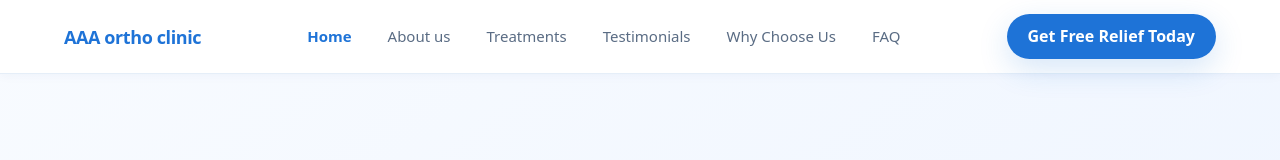
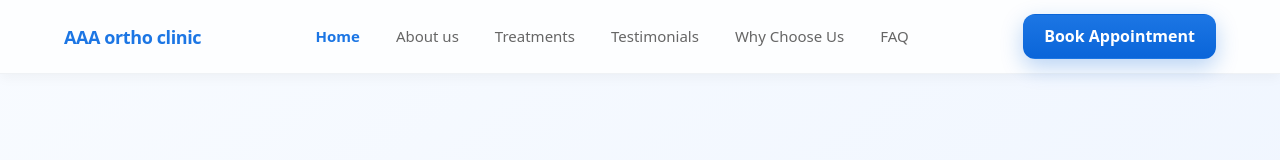
Before and after one commit to NithishKumarSl/aaa-ortho-clinic-website, a Next.js app: page / in a window 1280 px wide. Shown: the top 160 px of the page. Built offline with nearby package versions, Linux system fonts and the light colour scheme.

Commit message:
updated cts

```diff
--- a/components/footer.tsx
+++ b/components/footer.tsx
@@ -95,7 +95,16 @@ export default function Footer() {
         <div className="site-bottom flex flex-col md:flex-row justify-center items-center pt-6 border-t border-[#d4e4f7] text-[13px] text-[#6b7f99] gap-1">
           <div>© 2025 - 26 ALL RIGHTS RESERVED AAA ORTHO CLINIC</div>
           <div className="hidden md:block">|</div>
-          <div>DESIGNED BY ROAMING DIGITAL</div>
+          <div>
+            <a
+              href="https://roamingdigitals.in/"
+              target="_blank"
+              rel="noopener noreferrer"
+              className="text-[#6b7f99] hover:text-[#1e7ce6] transition-colors no-underline hover:underline"
+            >
+              DESIGNED BY ROAMING DIGITAL
+            </a>
+          </div>
         </div>
       </div>
     </footer>
--- a/components/navbar.tsx
+++ b/components/navbar.tsx
@@ -33,34 +33,34 @@ export default function Navbar() {
   }
 
   return (
-    <header className="site-header fixed top-0 left-0 right-0 z-100 bg-white border-b border-[#e5eef8] shadow-[0_2px_10px_rgba(10,60,140,0.04)] px-5 md:px-[5%]">
+    <header className="site-header fixed top-0 left-0 right-0 z-100 bg-[#FDFEFF] border-b border-[rgba(18,52,91,0.06)] shadow-[0_4px_12px_rgba(0,0,0,0.04)] px-5 md:px-[5%]">
       <div className="container max-w-[1280px] mx-auto">
         <div className="header-inner flex items-center justify-between gap-6 py-3.5 min-h-[70px]">
           {/* Logo */}
-          <a href="#top" className="brand flex items-center gap-2.5 no-underline text-[#1e73d7] font-bold tracking-tight">
+          <a href="#top" className="brand flex items-center gap-2.5 no-underline text-[#1c76e4] font-bold tracking-tight">
             <span className="brand-text text-lg md:text-lg">AAA ortho clinic</span>
           </a>
 
           {/* Desktop Nav */}
           <nav className="main-nav hidden md:block" aria-label="Primary">
             <ul className="list-none flex gap-6 m-0 p-0 text-[15px]">
-              <li><a href="#top" className="no-underline text-[#1e73d7] px-1.5 py-2 font-semibold">Home</a></li>
-              <li><a href="#about" className="no-underline text-[#5a6c84] px-1.5 py-2 font-medium hover:text-[#1e73d7] transition-colors">About us</a></li>
-              <li><a href="#treatments" className="no-underline text-[#5a6c84] px-1.5 py-2 font-medium hover:text-[#1e73d7] transition-colors">Treatments</a></li>
-              <li><a href="#testimonials" className="no-underline text-[#5a6c84] px-1.5 py-2 font-medium hover:text-[#1e73d7] transition-colors">Testimonials</a></li>
-              <li><a href="#why-us" className="no-underline text-[#5a6c84] px-1.5 py-2 font-medium hover:text-[#1e73d7] transition-colors">Why Choose Us</a></li>
-              <li><a href="#faq" className="no-underline text-[#5a6c84] px-1.5 py-2 font-medium hover:text-[#1e73d7] transition-colors">FAQ</a></li>
+              <li><a href="#top" className="no-underline text-[#1c76e4] px-1.5 py-2 font-semibold">Home</a></li>
+              <li><a href="#about" className="no-underline text-[#666] px-1.5 py-2 font-medium hover:text-[#0a65d9] transition-colors">About us</a></li>
+              <li><a href="#treatments" className="no-underline text-[#666] px-1.5 py-2 font-medium hover:text-[#0a65d9] transition-colors">Treatments</a></li>
+              <li><a href="#testimonials" className="no-underline text-[#666] px-1.5 py-2 font-medium hover:text-[#0a65d9] transition-colors">Testimonials</a></li>
+              <li><a href="#why-us" className="no-underline text-[#666] px-1.5 py-2 font-medium hover:text-[#0a65d9] transition-colors">Why Choose Us</a></li>
+              <li><a href="#faq" className="no-underline text-[#666] px-1.5 py-2 font-medium hover:text-[#0a65d9] transition-colors">FAQ</a></li>
             </ul>
           </nav>
 
           {/* CTA Button */}
           <div className="header-cta flex items-center gap-3">
-            <a href="tel:8220776119" className="hidden md:inline-flex items-center gap-2 px-5 py-2.5 rounded-full font-semibold no-underline bg-[#1e73d7] text-white border border-transparent shadow-[0_10px_30px_rgba(30,115,215,0.18)] hover:bg-[#1664c1] transition-colors">
-              Get Free Relief Today
+            <a href="tel:8220776119" className="hidden md:inline-flex items-center gap-2 px-5 py-2.5 rounded-xl font-semibold no-underline bg-[linear-gradient(180deg,#1c76e4,#0a65d9)] text-white border border-transparent shadow-[0_8px_22px_rgba(10,101,217,0.28)] hover:-translate-y-0.5 hover:shadow-[0_12px_28px_rgba(10,101,217,0.35)] transition-all">
+            Book Appointment
             </a>
             {/* Hamburger */}
             <button
-              className="hamburger md:hidden border-0 p-2 bg-transparent cursor-pointer"
+              className="hamburger md:hidden border-0 p-2 bg-transparent cursor-pointer text-[#666] hover:text-[#0a65d9] transition-colors"
               onClick={() => setIsOpen(!isOpen)}
               aria-label={isOpen ? "Close menu" : "Open menu"}
               aria-expanded={isOpen}
@@ -73,28 +73,28 @@ export default function Navbar() {
 
       {/* Mobile Menu */}
       <div
-        className={`mobile-menu fixed inset-0 bg-linear-to-b from-[rgba(18,52,91,0.03)] to-[rgba(255,255,255,0.9)] backdrop-blur-sm z-120 transition-transform duration-350 ease-[cubic-bezier(0.2,0.9,0.2,1)] flex flex-col p-7 ${
+        className={`mobile-menu fixed inset-0 bg-[#FDFEFF] backdrop-blur-sm z-120 transition-transform duration-350 ease-[cubic-bezier(0.2,0.9,0.2,1)] flex flex-col p-7 ${
           isOpen ? 'translate-x-0' : 'translate-x-full'
         }`}
         aria-hidden={!isOpen}
       >
         <button
-          className="mobile-close self-end bg-transparent border-0 p-1.5 cursor-pointer"
+          className="mobile-close self-end bg-transparent border-0 p-1.5 cursor-pointer text-[#666] hover:text-[#0a65d9] transition-colors"
           onClick={() => setIsOpen(false)}
           aria-label="Close menu"
         >
           <X size={24} />
         </button>
         <ul className="list-none p-2.5 my-4.5 flex flex-col gap-3">
-          <li><a href="#top" className="mobile-link font-bold no-underline text-[#0f5fcc] text-lg" onClick={handleLinkClick}>Home</a></li>
-          <li><a href="#about" className="mobile-link font-bold no-underline text-[#0f5fcc] text-lg" onClick={handleLinkClick}>About Us</a></li>
-          <li><a href="#treatments" className="mobile-link font-bold no-underline text-[#0f5fcc] text-lg" onClick={handleLinkClick}>Treatments</a></li>
-          <li><a href="#testimonials" className="mobile-link font-bold no-underline text-[#0f5fcc] text-lg" onClick={handleLinkClick}>Testimonials</a></li>
-          <li><a href="#why-us" className="mobile-link font-bold no-underline text-[#0f5fcc] text-lg" onClick={handleLinkClick}>Why Choose Us</a></li>
-          <li><a href="#faq" className="mobile-link font-bold no-underline text-[#0f5fcc] text-lg" onClick={handleLinkClick}>FAQ</a></li>
+          <li><a href="#top" className="mobile-link font-bold no-underline text-[#0a65d9] text-lg hover:text-[#1c76e4] transition-colors" onClick={handleLinkClick}>Home</a></li>
+          <li><a href="#about" className="mobile-link font-bold no-underline text-[#0a65d9] text-lg hover:text-[#1c76e4] transition-colors" onClick={handleLinkClick}>About Us</a></li>
+          <li><a href="#treatments" className="mobile-link font-bold no-underline text-[#0a65d9] text-lg hover:text-[#1c76e4] transition-colors" onClick={handleLinkClick}>Treatments</a></li>
+          <li><a href="#testimonials" className="mobile-link font-bold no-underline text-[#0a65d9] text-lg hover:text-[#1c76e4] transition-colors" onClick={handleLinkClick}>Testimonials</a></li>
+          <li><a href="#why-us" className="mobile-link font-bold no-underline text-[#0a65d9] text-lg hover:text-[#1c76e4] transition-colors" onClick={handleLinkClick}>Why Choose Us</a></li>
+          <li><a href="#faq" className="mobile-link font-bold no-underline text-[#0a65d9] text-lg hover:text-[#1c76e4] transition-colors" onClick={handleLinkClick}>FAQ</a></li>
         </ul>
         <div className="mobile-contact mt-auto">
-          <a href="tel:+918220776119" className="btn inline-flex items-center gap-2 px-[18px] py-2.5 rounded-xl font-bold no-underline bg-[#1c76e4] text-white hover:bg-[#0f5fcc] transition-colors">
+          <a href="tel:+918220776119" className="btn inline-flex items-center gap-2 px-[18px] py-2.5 rounded-xl font-semibold no-underline bg-[linear-gradient(180deg,#1c76e4,#0a65d9)] text-white shadow-[0_8px_22px_rgba(10,101,217,0.28)] hover:-translate-y-0.5 hover:shadow-[0_12px_28px_rgba(10,101,217,0.35)] transition-all">
             <Phone size={18} />
             Get Free Relief Today
           </a>
--- a/package.json
+++ b/package.json
@@ -44,7 +44,7 @@
     "cmdk": "1.0.4",
     "date-fns": "4.1.0",
     "embla-carousel-react": "8.5.1",
-    "framer-motion": "^12.23.25",
+    "framer-motion": "^12.23.26",
     "input-otp": "1.4.1",
     "lucide-react": "^0.454.0",
     "next": "16.0.7",
```
Also changed, not shown: 1 other file (tests, documents, lock files or other folders).
